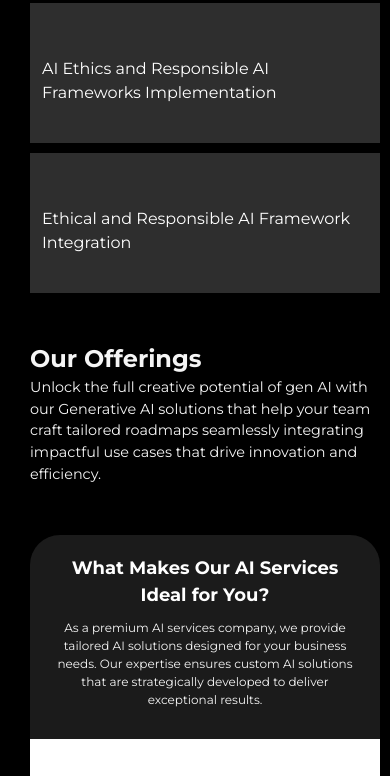
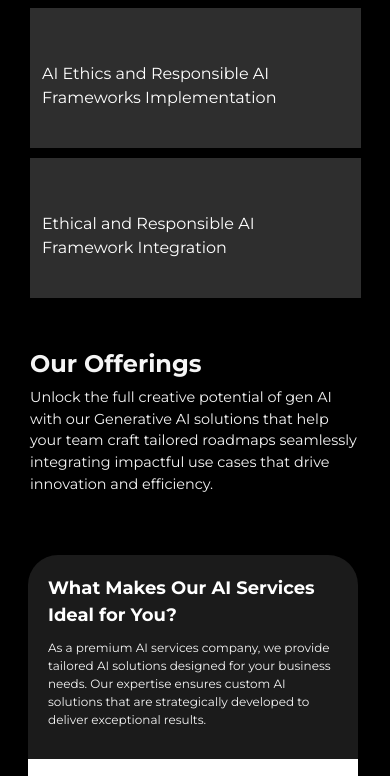
Before and after one commit to aditipatil0315/ai_page, a React (Vite) app: page / in a window 390 px wide. Shown: the part 1179-1955 px from the top of the page. Built offline with nearby package versions, Linux system fonts and the light colour scheme.

Commit message:
section3 responsive

```diff
--- a/src/components/Section2/Section2.css
+++ b/src/components/Section2/Section2.css
@@ -145,6 +145,11 @@
 
       }
 
+      .applications_card {
+        padding-right: 1.2rem;
+
+      }
+
 
       .scale_section h3 {
           font-size: 13px;
@@ -152,6 +157,7 @@
       }
 
       .applications_card h2 {
+        padding-bottom: 5px;
           text-align: left;
       }
 
--- a/src/components/Section3/Section3.css
+++ b/src/components/Section3/Section3.css
@@ -146,7 +146,10 @@
 
 @media (max-width: 480px) {
     .faq-container {
-        padding: 20px;
+      background-color: black;
+        padding: 30px;
+        margin-right: 1.5rem;
+
     }
 
     .faq-left, .faq-right {
@@ -155,12 +158,12 @@
 
     .faq-left h2 {
         font-size: 18px;
-        text-align: center;
+        text-align: left;
     }
 
     .faq-left p {
         font-size: 12px;
-        text-align: center;
+        text-align: left;
     }
 
     .faq-question {
```
